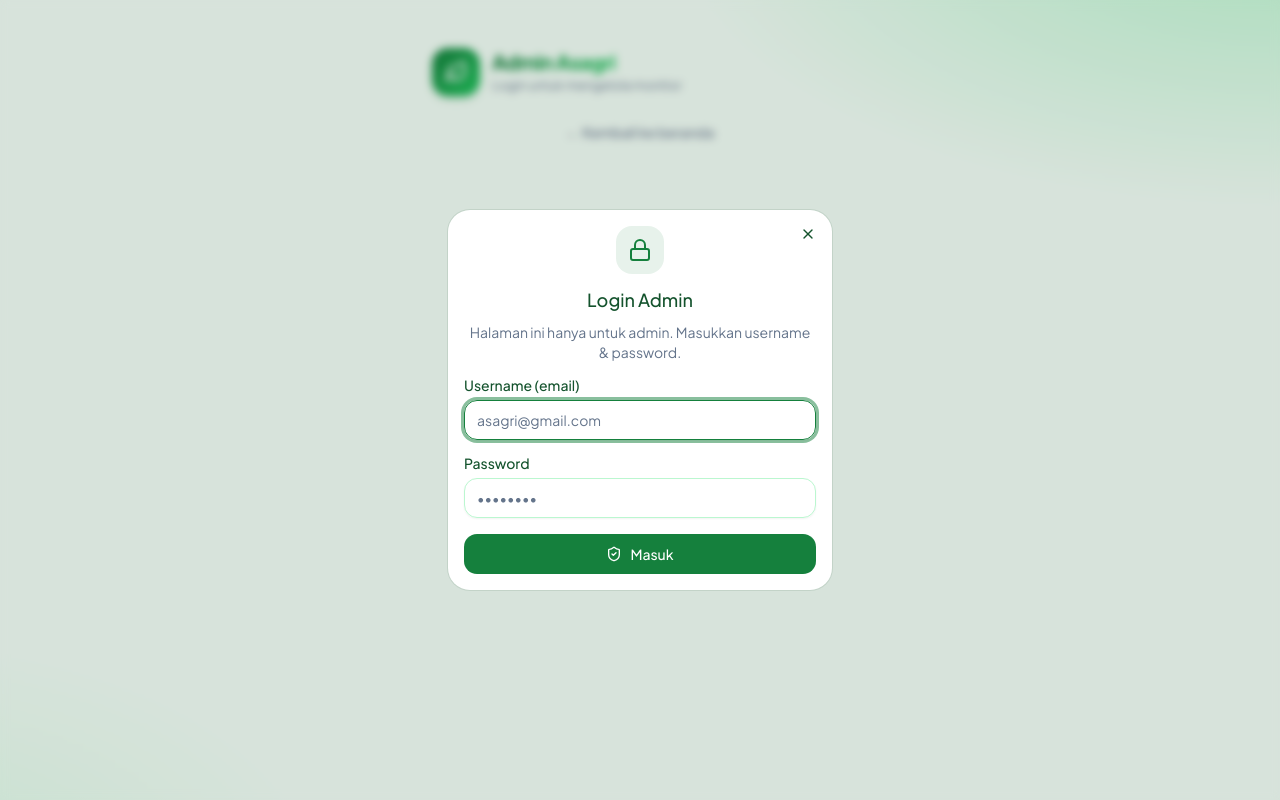
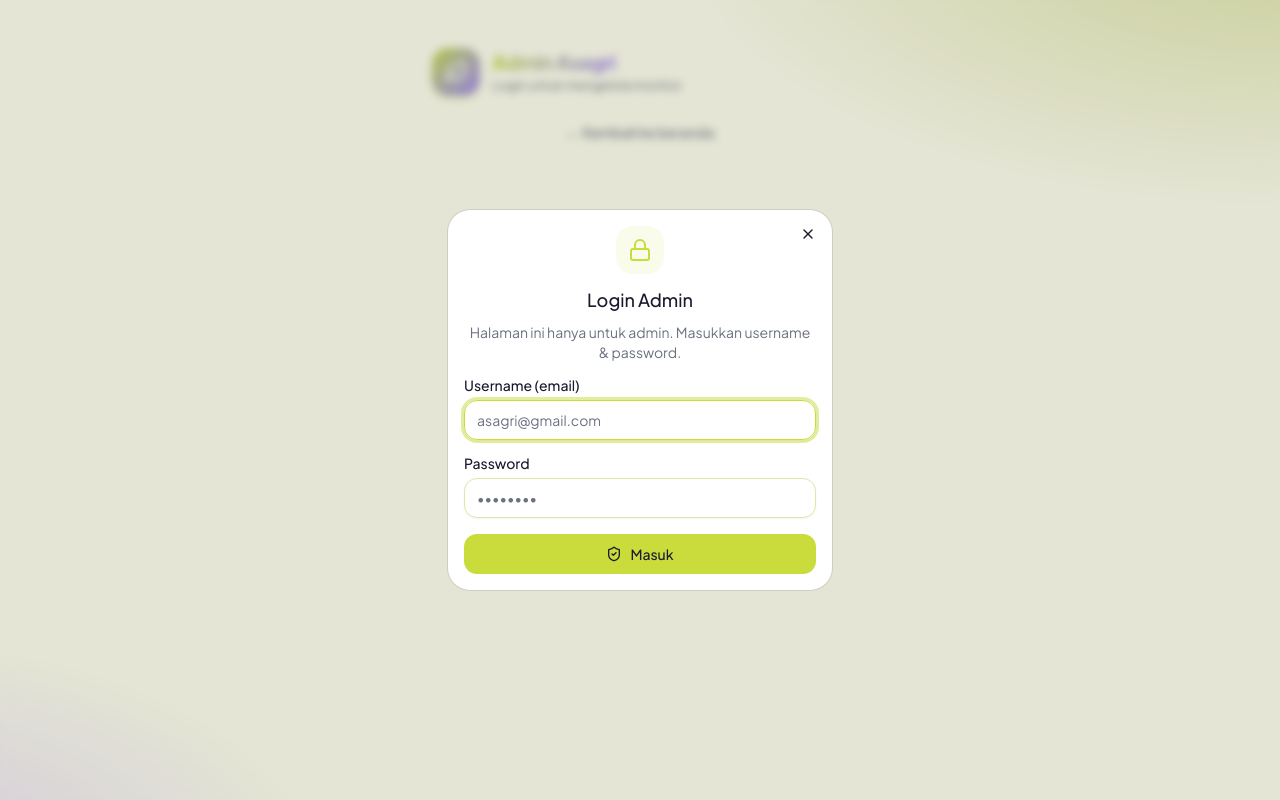
Before and after one commit to faradisyulianto20/asagri, a React (Vite) app in the folder frontend/: page /admin in a window 1280 px wide. Built offline with nearby package versions, Linux system fonts and the light colour scheme; no server answers.

Commit message:
feat: update color shadows for status indicators and adjust user page layout by removing WhatsApp card

```diff
--- a/frontend/src/components/SimulatePage.tsx
+++ b/frontend/src/components/SimulatePage.tsx
@@ -91,7 +91,7 @@ export function SimulatePage({
       }
     >
       <span
-        className={`size-2 rounded-full ${danger ? "bg-destructive" : on ? "bg-primary shadow-[0_0_0_4px_rgba(21,128,61,0.15)]" : "bg-muted-foreground/50"}`}
+        className={`size-2 rounded-full ${danger ? "bg-destructive" : on ? "bg-primary shadow-[0_0_0_4px_rgba(202,219,60,0.15)]" : "bg-muted-foreground/50"}`}
       />
       {label}
     </Badge>
--- a/frontend/src/components/StatusChips.tsx
+++ b/frontend/src/components/StatusChips.tsx
@@ -36,7 +36,7 @@ export function StatusChips({ latest }: { latest: LatestData | null }) {
   const dotClass = (c: ChipDef) => {
     if (c.danger) return "bg-destructive";
     if (c.warn) return "bg-accent";
-    if (c.on) return "bg-primary shadow-[0_0_0_4px_rgba(21,128,61,0.15)]";
+    if (c.on) return "bg-primary shadow-[0_0_0_4px_rgba(202,219,60,0.15)]";
     return "bg-muted-foreground/50";
   };
 
--- a/frontend/src/index.css
+++ b/frontend/src/index.css
@@ -7,38 +7,38 @@
 
 :root {
   --radius: 1rem;
-  --background: #f0fdf4;
-  --foreground: #14532d;
+  --background: #feffed;
+  --foreground: #1a1a2e;
   --card: #ffffff;
-  --card-foreground: #14532d;
+  --card-foreground: #1a1a2e;
   --popover: #ffffff;
-  --popover-foreground: #14532d;
-  --primary: #15803d;
-  --primary-foreground: #ffffff;
-  --secondary: #22c55e;
-  --secondary-foreground: #0f172a;
-  --muted: #e8f0f1;
-  --muted-foreground: #64748b;
-  --accent: #a16207;
+  --popover-foreground: #1a1a2e;
+  --primary: #cadb3c;
+  --primary-foreground: #1a1a2e;
+  --secondary: #a88aec;
+  --secondary-foreground: #ffffff;
+  --muted: #f4f5dc;
+  --muted-foreground: #6b7280;
+  --accent: #a88aec;
   --accent-foreground: #ffffff;
   --destructive: #dc2626;
   --destructive-foreground: #ffffff;
-  --border: #bbf7d0;
-  --input: #bbf7d0;
-  --ring: #15803d;
-  --chart-1: #15803d;
-  --chart-2: #0369a1;
-  --chart-3: #a16207;
-  --chart-4: #22c55e;
-  --chart-5: #d97706;
+  --border: #dfe6a8;
+  --input: #dfe6a8;
+  --ring: #cadb3c;
+  --chart-1: #cadb3c;
+  --chart-2: #a88aec;
+  --chart-3: #8b6fd4;
+  --chart-4: #b8ca4e;
+  --chart-5: #c09ee0;
   --sidebar: #ffffff;
-  --sidebar-foreground: #14532d;
-  --sidebar-primary: #15803d;
-  --sidebar-primary-foreground: #ffffff;
-  --sidebar-accent: #dcfce7;
-  --sidebar-accent-foreground: #14532d;
-  --sidebar-border: #bbf7d0;
-  --sidebar-ring: #15803d;
+  --sidebar-foreground: #1a1a2e;
+  --sidebar-primary: #cadb3c;
+  --sidebar-primary-foreground: #1a1a2e;
+  --sidebar-accent: #f4f5dc;
+  --sidebar-accent-foreground: #1a1a2e;
+  --sidebar-border: #dfe6a8;
+  --sidebar-ring: #cadb3c;
 }
 
 @theme inline {
@@ -94,8 +94,8 @@
   body {
     @apply bg-background text-foreground antialiased;
     background-image:
-      radial-gradient(1100px 520px at 100% -10%, #bbf7d0 0%, transparent 55%),
-      radial-gradient(900px 480px at -10% 110%, #dcfce7 0%, transparent 50%);
+      radial-gradient(1100px 520px at 100% -10%, #dfe6a8 0%, transparent 55%),
+      radial-gradient(900px 480px at -10% 110%, #e8ddf5 0%, transparent 50%);
     font-family: var(--font-sans);
   }
   @media (prefers-reduced-motion: reduce) {
--- a/frontend/src/pages/AdminPage.tsx
+++ b/frontend/src/pages/AdminPage.tsx
@@ -176,8 +176,8 @@ export default function AdminPage() {
             <span
               className={`size-2 rounded-full ${
                 wa?.connected
-                  ? "bg-primary shadow-[0_0_0_4px_rgba(21,128,61,0.15)]"
-                  : "bg-accent shadow-[0_0_0_4px_rgba(161,98,7,0.15)]"
+                  ? "bg-primary shadow-[0_0_0_4px_rgba(202,219,60,0.15)]"
+                  : "bg-accent shadow-[0_0_0_4px_rgba(168,138,236,0.15)]"
               }`}
             />
             {wa?.connected
--- a/frontend/src/pages/UserPage.tsx
+++ b/frontend/src/pages/UserPage.tsx
@@ -5,16 +5,14 @@ import { useDashboardData } from "../hooks/useDashboardData";
 import { HumidityCard } from "../components/HumidityCard";
 import { TempCard } from "../components/TempCard";
 import { StatusChips } from "../components/StatusChips";
-import { WaCard } from "../components/WaCard";
 import { HistoryChart } from "../components/HistoryChart";
 import { InfoModal } from "../components/InfoModal";
 import { RegisterNumberCard } from "../components/RegisterNumberCard";
-import { Badge } from "@/components/ui/badge";
 import { Button } from "@/components/ui/button";
 import { Toaster } from "@/components/ui/sonner";
 
 export default function UserPage() {
-  const { latest, history, wa, notify, error } = useDashboardData();
+  const { latest, history, error } = useDashboardData();
   const [infoOpen, setInfoOpen] = useState(false);
 
   useEffect(() => {
@@ -45,24 +43,6 @@ export default function UserPage() {
         </div>
 
         <div className="flex flex-wrap items-center gap-2">
-          <Badge
-            className={`h-8 gap-1.5 rounded-full px-3 ${
-              wa?.connected
-                ? "bg-primary/10 text-primary"
-                : "bg-accent/10 text-accent"
-            }`}
-          >
-            <span
-              className={`size-2 rounded-full ${
-                wa?.connected
-                  ? "bg-primary shadow-[0_0_0_4px_rgba(21,128,61,0.15)]"
-                  : "bg-accent shadow-[0_0_0_4px_rgba(161,98,7,0.15)]"
-              }`}
-            />
-            {wa?.connected
-              ? "WhatsApp terhubung"
-              : "WhatsApp belum terhubung"}
-          </Badge>
           <Button
             variant="outline"
             className="h-8 cursor-pointer rounded-full"
@@ -100,15 +80,6 @@ export default function UserPage() {
         <aside className="grid gap-4">
           <StatusChips latest={latest} />
           <RegisterNumberCard />
-          <WaCard
-            wa={wa}
-            notify={notify}
-            admin={false}
-            actions={false}
-            onScan={() => {}}
-            onDisconnect={() => Promise.resolve()}
-            onTest={() => Promise.resolve()}
-          />
         </aside>
       </main>
 
```
